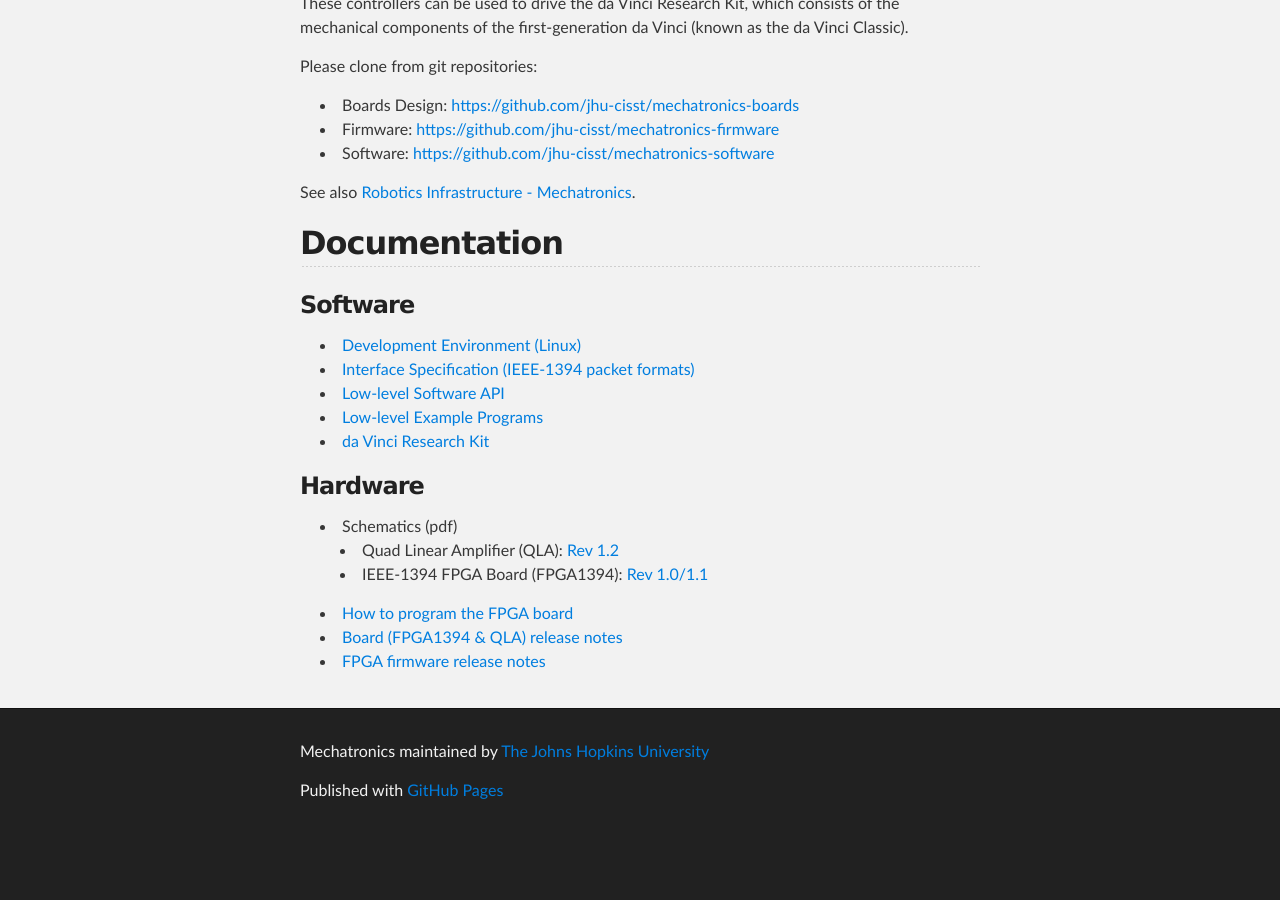
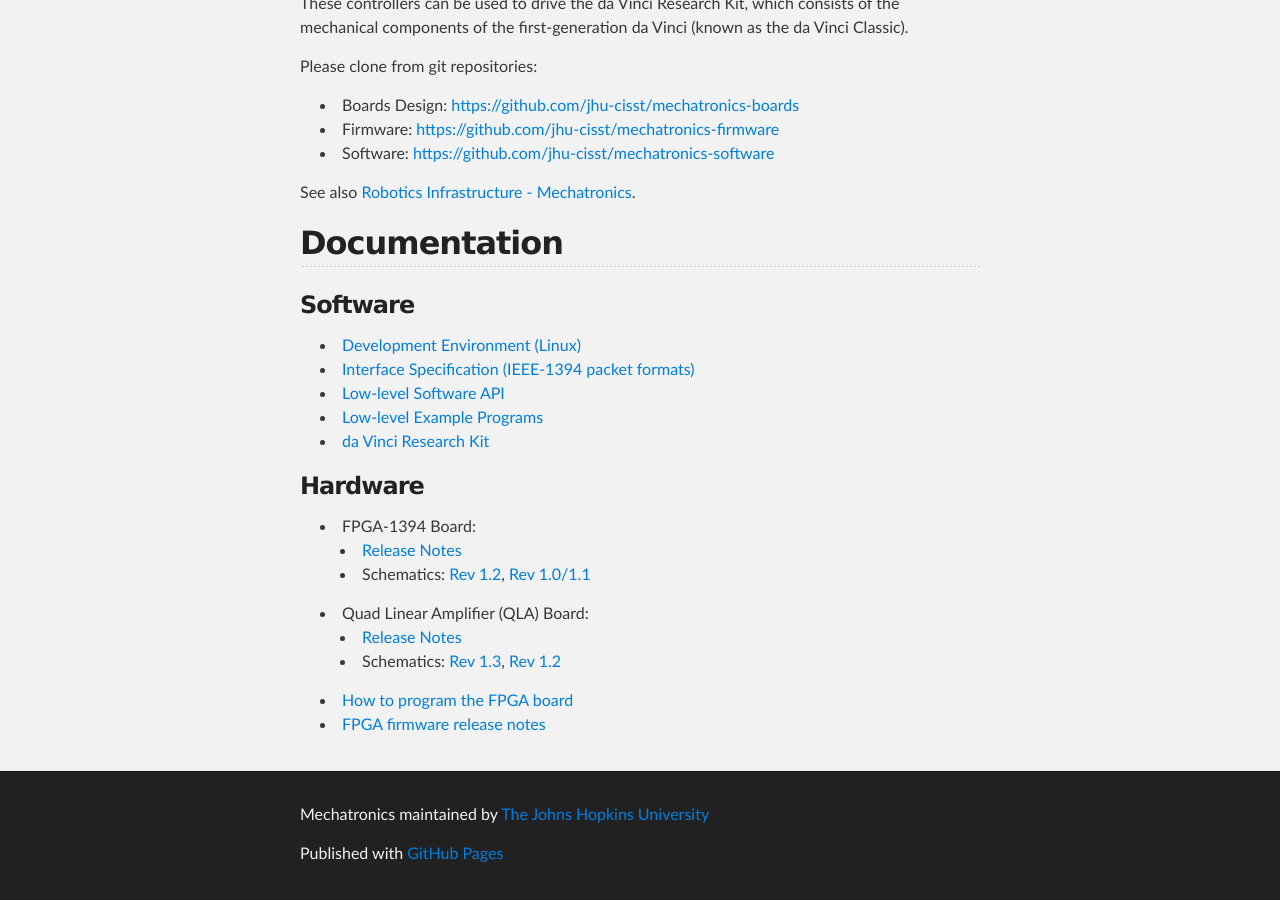
Before and after one commit to jhu-cisst/mechatronics, a Jekyll site: the page built from index.md, in a window 1280 px wide and 900 px high, scrolled down 770 px. Built offline with Jekyll 4.4.1, drawn with Linux system fonts in a browser that asks for light colours; Markdown is read by kramdown in place of the engine named in the settings; before the commit the page ends 1607 px from its top, so only the background shows below that.

Commit message:
Updated links for FPGA and QLA schematics and release notes

```diff
--- a/index.md
+++ b/index.md
@@ -28,9 +28,11 @@
  * [da Vinci Research Kit](https://github.com/jhu-dvrk/sawIntuitiveResearchKit/wiki)
 
 ### Hardware
- * Schematics (pdf)
-   * Quad Linear Amplifier (QLA): [Rev 1.2](https://github.com/jhu-cisst/mechatronics-boards/blob/QLA_Rev1.2/Rev1.2/QLA-Schematics.pdf)
-   * IEEE-1394 FPGA Board (FPGA1394): [Rev 1.0/1.1](https://github.com/jhu-cisst/mechatronics-boards/blob/FPGA1394_Rev1.0/Rev1.0/FPGA1394-Schematics.pdf)
+ * FPGA-1394 Board:
+   * [Release Notes](https://github.com/jhu-cisst/FPGA1394#release-notes)
+   * Schematics: [Rev 1.2](https://github.com/jhu-cisst/FPGA1394/blob/Rev1.2/FPGA1394-Schematics.pdf), [Rev 1.0/1.1](https://github.com/jhu-cisst/FPGA1394/blob/Rev1.1/FPGA1394-Schematics.pdf)
+ * Quad Linear Amplifier (QLA) Board:
+   * [Release Notes](https://github.com/jhu-cisst/QLA#release-notes)
+   * Schematics: [Rev 1.3](https://github.com/jhu-cisst/QLA/blob/Rev1.3-2014/QLA-Schematics.pdf), [Rev 1.2](https://github.com/jhu-cisst/QLA/blob/Rev1.2/QLA-Schematics.pdf)
  * [How to program the FPGA board](https://github.com/jhu-cisst/mechatronics-firmware/wiki/FPGA-Program)
- * [Board (FPGA1394 & QLA) release notes](https://github.com/jhu-cisst/mechatronics-boards/wiki/Release-note)
  * [FPGA firmware release notes](https://github.com/jhu-cisst/mechatronics-firmware/wiki/FPGA-Release-Note)
```
